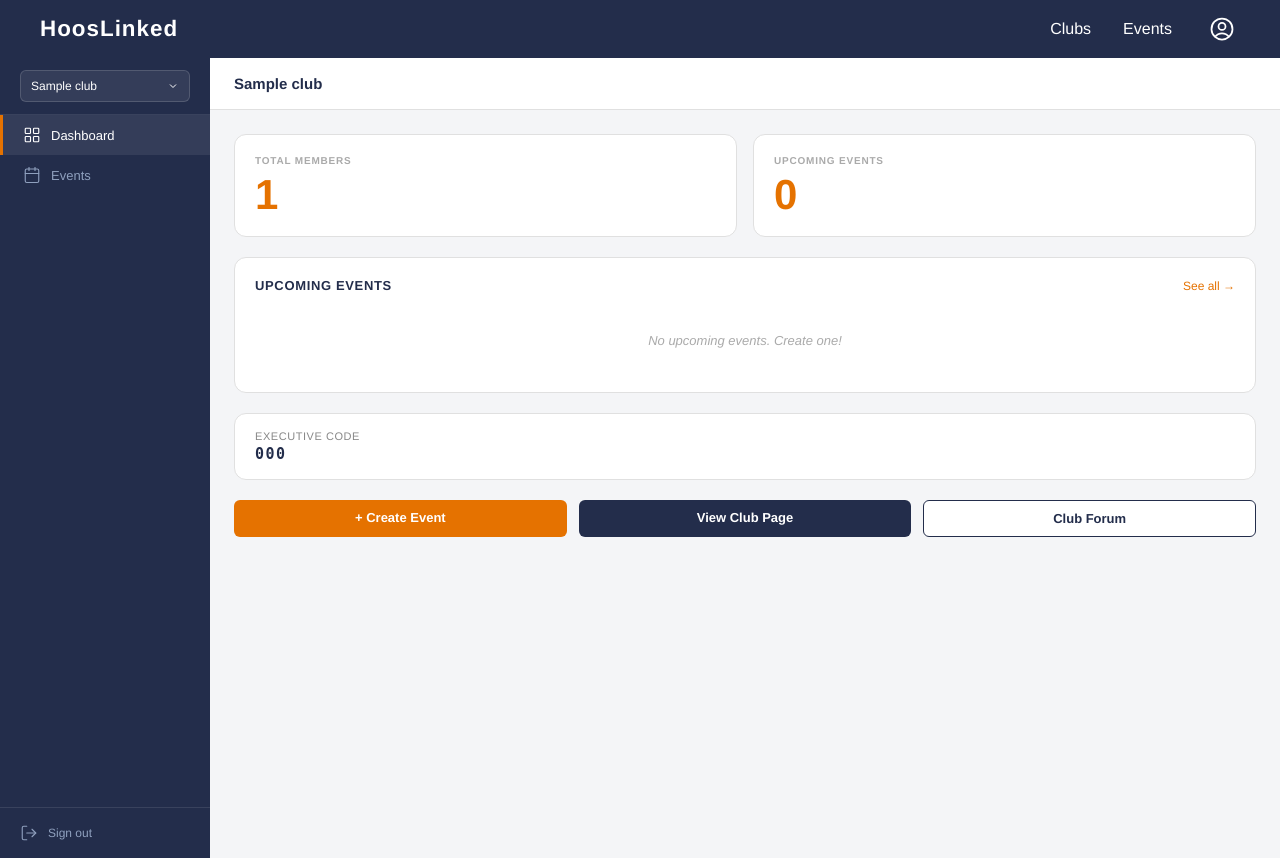
After one commit to aranjothi/uvaclearinghouse, a Django app: a page that uses django/main/templates/main/executive_club_page.html in a window 1280 px wide. The commit adds this page. Run offline with Django 5.2, Linux system fonts and the light colour scheme; a user stored in the database is signed in; tables that the repository leaves empty hold one stand-in row (values such as "Sample post"); parts of the project's set-up code (start-up, migrations or seed data) failed here and were passed over.

Commit message:
Created an executive dashboard page

```diff
--- a/django/clearinghouse/settings.py
+++ b/django/clearinghouse/settings.py
@@ -95,9 +95,9 @@ WSGI_APPLICATION = 'clearinghouse.wsgi.application'
 DATABASES = {
     'default': dj_database_url.config(
         default=os.environ.get('DATABASE_URL'),
-        conn_max_age=600,
     )
 }
+DATABASES['default']['CONN_MAX_AGE'] = 600
 
 
 # Password validation
--- /dev/null
+++ b/django/main/templates/main/executive_club_page.html
@@ -0,0 +1,208 @@
+<!DOCTYPE html>
+<html lang="en">
+<head>
+    <meta charset="UTF-8">
+    <meta name="viewport" content="width=device-width, initial-scale=1.0">
+    <title>{{ club.name }} – Executive Dashboard</title>
+    <style>
+        * { margin: 0; padding: 0; box-sizing: border-box; }
+        body { font-family: Helvetica, Arial, sans-serif; background: #f4f5f7; color: #232D4B; display: flex; min-height: 100vh; flex-direction: column; }
+
+        .shell { display: flex; flex: 1; }
+
+        /* ── Sidebar ── */
+        .sidebar { width: 210px; background: #232D4B; display: flex; flex-direction: column; flex-shrink: 0; min-height: 100vh; }
+        .club-switcher { padding: 0.75rem 1.25rem; border-bottom: 1px solid rgba(255,255,255,0.1); position: relative; }
+        .club-switcher-btn { width: 100%; background: rgba(255,255,255,0.08); border: 1px solid rgba(255,255,255,0.15); border-radius: 6px; padding: 8px 10px; color: #fff; font-size: 12px; font-family: inherit; cursor: pointer; display: flex; align-items: center; justify-content: space-between; gap: 6px; text-align: left; }
+        .club-switcher-btn:hover { background: rgba(255,255,255,0.12); }
+        .club-switcher-btn .club-name { flex: 1; overflow: hidden; text-overflow: ellipsis; white-space: nowrap; }
+        .club-dropdown { display: none; position: absolute; left: 1.25rem; right: 1.25rem; top: calc(100% - 4px); background: #fff; border: 1px solid #e0e0e0; border-radius: 6px; z-index: 100; overflow: hidden; box-shadow: 0 4px 12px rgba(0,0,0,0.1); }
+        .club-dropdown.open { display: block; }
+        .club-dropdown a { display: block; padding: 9px 12px; font-size: 12px; color: #232D4B; text-decoration: none; border-bottom: 1px solid #f0f0f0; }
+        .club-dropdown a:last-child { border-bottom: none; }
+        .club-dropdown a:hover { background: #f4f5f7; }
+        .club-dropdown a.current { color: #E57200; font-weight: bold; }
+        .nav-item { display: flex; align-items: center; gap: 10px; padding: 11px 1.25rem; color: #8fa0be; font-size: 13px; text-decoration: none; border-left: 3px solid transparent; transition: all 0.15s; }
+        .nav-item:hover { color: #fff; background: rgba(255,255,255,0.05); }
+        .nav-item.active { color: #fff; background: rgba(255,255,255,0.08); border-left-color: #E57200; }
+        .sidebar-footer { margin-top: auto; padding: 1rem 1.25rem; border-top: 1px solid rgba(255,255,255,0.1); }
+        .sidebar-footer a { color: #8fa0be; font-size: 12px; text-decoration: none; display: flex; align-items: center; gap: 10px; }
+        .sidebar-footer a:hover { color: #fff; }
+
+        /* ── Main ── */
+        .main { flex: 1; display: flex; flex-direction: column; }
+        .topbar { background: #fff; padding: 0 1.5rem; height: 52px; display: flex; align-items: center; border-bottom: 1px solid #e0e0e0; }
+        .topbar h1 { font-size: 15px; font-weight: bold; color: #232D4B; }
+
+        /* ── Body ── */
+        .body { padding: 1.5rem; display: flex; flex-direction: column; gap: 1.25rem; }
+
+        /* ── Stat cards ── */
+        .stat-row { display: grid; grid-template-columns: repeat(2, 1fr); gap: 1rem; }
+        .stat-card { background: #fff; border-radius: 12px; border: 1px solid #e0e0e0; padding: 1.25rem; }
+        .stat-label { font-size: 10px; font-weight: bold; color: #aaa; text-transform: uppercase; letter-spacing: 0.08em; margin-bottom: 8px; }
+        .stat-value { font-size: 42px; font-weight: bold; color: #E57200; line-height: 1; }
+        .stat-sub { font-size: 12px; color: #888; margin-top: 8px; }
+
+        /* ── Events panel ── */
+        .events-card { background: #fff; border-radius: 12px; border: 1px solid #e0e0e0; padding: 1.25rem; }
+        .events-header { display: flex; justify-content: space-between; align-items: center; margin-bottom: 1rem; }
+        .events-header h2 { font-size: 13px; font-weight: bold; color: #232D4B; text-transform: uppercase; letter-spacing: 0.05em; }
+        .events-header a { font-size: 12px; color: #E57200; text-decoration: none; }
+        .events-header a:hover { text-decoration: underline; }
+        .event-item { padding: 10px 0; border-bottom: 1px solid #f0f0f0; }
+        .event-item:last-child { border-bottom: none; padding-bottom: 0; }
+        .event-date { font-size: 11px; color: #E57200; font-weight: bold; margin-bottom: 3px; }
+        .event-name { font-size: 13px; font-weight: bold; color: #232D4B; }
+        .event-meta { font-size: 11px; color: #888; margin-top: 2px; }
+        .no-events { font-size: 13px; color: #aaa; font-style: italic; text-align: center; padding: 1.5rem 0; }
+
+        /* ── Quick actions ── */
+        .actions-row { display: grid; grid-template-columns: repeat(3, 1fr); gap: 0.75rem; }
+        .btn { display: block; padding: 10px 16px; border-radius: 6px; font-size: 13px; text-decoration: none; font-weight: bold; text-align: center; transition: background 0.15s; }
+        .btn-orange { background: #E57200; color: #fff; }
+        .btn-orange:hover { background: #c96200; }
+        .btn-primary { background: #232D4B; color: #fff; }
+        .btn-primary:hover { background: #1a2236; }
+        .btn-outline { background: #fff; color: #232D4B; border: 1.5px solid #232D4B; }
+        .btn-outline:hover { background: #f4f5f7; }
+
+        /* ── Exec code ── */
+        .exec-code-bar { background: #fff; border-radius: 12px; border: 1px solid #e0e0e0; padding: 1rem 1.25rem; display: flex; align-items: center; justify-content: space-between; }
+        .exec-code-label { font-size: 11px; color: #888; text-transform: uppercase; letter-spacing: 0.05em; margin-bottom: 3px; }
+        .exec-code-value { font-size: 15px; font-weight: bold; color: #232D4B; font-family: monospace; letter-spacing: 0.1em; }
+    </style>
+</head>
+<body>
+
+<nav style="position:relative; background-color:#232D4B; padding:0 40px; display:flex; align-items:center; justify-content:space-between;">
+    <a href="{% url 'home' %}" style="color:#fff; font-size:1.4rem; font-weight:bold; letter-spacing:1px; text-decoration:none;">HoosLinked</a>
+    <ul style="list-style:none; display:flex; gap:32px; align-items:center; margin:0; padding:0;">
+        <li><a href="{% url 'get_involved' %}" style="color:#fff; text-decoration:none; font-size:1rem; padding:20px 0; display:block;">Clubs</a></li>
+        <li><a href="{% url 'events' %}" style="color:#fff; text-decoration:none; font-size:1rem; padding:20px 0; display:block;">Events</a></li>
+        <li style="position:relative;" id="navIcon">
+            <button onclick="document.getElementById('execDropdown').style.display = document.getElementById('execDropdown').style.display === 'none' ? 'block' : 'none'" style="background:none; border:none; cursor:pointer; color:#fff; padding:4px; display:flex; align-items:center;">
+                <svg xmlns="http://www.w3.org/2000/svg" fill="none" viewBox="0 0 24 24" stroke-width="1.5" stroke="currentColor" style="width:28px;height:28px;">
+                    <path stroke-linecap="round" stroke-linejoin="round" d="M17.982 18.725A7.488 7.488 0 0 0 12 15.75a7.488 7.488 0 0 0-5.982 2.975m11.963 0a9 9 0 1 0-11.963 0m11.963 0A8.966 8.966 0 0 1 12 21a8.966 8.966 0 0 1-5.982-2.275M15 9.75a3 3 0 1 1-6 0 3 3 0 0 1 6 0Z" />
+                </svg>
+            </button>
+            <div id="execDropdown" style="display:none; position:absolute; right:0; top:calc(100% + 8px); background:#fff; border:1.5px solid #232D4B; border-radius:6px; min-width:130px; z-index:100; overflow:hidden;">
+                {% if user.is_authenticated %}
+                <a href="{% url 'profile' %}" style="display:block; padding:10px 16px; font-size:0.95rem; color:#232D4B; text-decoration:none;">Profile</a>
+                <a href="{% url 'logout' %}" style="display:block; padding:10px 16px; font-size:0.95rem; color:#232D4B; text-decoration:none;">Logout</a>
+                {% else %}
+                <a href="{% url 'login' %}" style="display:block; padding:10px 16px; font-size:0.95rem; color:#232D4B; text-decoration:none;">Login</a>
+                {% endif %}
+            </div>
+        </li>
+    </ul>
+</nav>
+
+<div class="shell">
+    <aside class="sidebar">
+        <div class="club-switcher">
+            <button class="club-switcher-btn" onclick="document.getElementById('clubDropdown').classList.toggle('open')">
+                <span class="club-name">{{ club.name }}</span>
+                <svg width="12" height="12" viewBox="0 0 24 24" fill="none" stroke="currentColor" stroke-width="2"><polyline points="6 9 12 15 18 9"/></svg>
+            </button>
+            <div class="club-dropdown" id="clubDropdown">
+                {% for c in all_exec_clubs %}
+                <a href="{% url 'executive_club_page' c.slug %}" class="{% if c.slug == club.slug %}current{% endif %}">
+                    {{ c.name }}
+                </a>
+                {% endfor %}
+            </div>
+        </div>
+
+        <a class="nav-item active" href="{% url 'executive_club_page' club.slug %}">
+            <svg width="18" height="18" viewBox="0 0 24 24" fill="none" stroke="currentColor" stroke-width="1.5" stroke-linecap="round" stroke-linejoin="round"><rect x="3" y="3" width="7" height="7" rx="1"/><rect x="14" y="3" width="7" height="7" rx="1"/><rect x="3" y="14" width="7" height="7" rx="1"/><rect x="14" y="14" width="7" height="7" rx="1"/></svg>
+            Dashboard
+        </a>
+        <a class="nav-item" href="{% url 'executive_club_events' club.slug %}">
+            <svg width="18" height="18" viewBox="0 0 24 24" fill="none" stroke="currentColor" stroke-width="1.5" stroke-linecap="round" stroke-linejoin="round"><rect x="3" y="4" width="18" height="18" rx="2"/><line x1="16" y1="2" x2="16" y2="6"/><line x1="8" y1="2" x2="8" y2="6"/><line x1="3" y1="10" x2="21" y2="10"/></svg>
+            Events
+        </a>
+
+        <div class="sidebar-footer">
+            <a href="{% url 'logout' %}">
+                <svg width="18" height="18" viewBox="0 0 24 24" fill="none" stroke="currentColor" stroke-width="1.5" stroke-linecap="round" stroke-linejoin="round"><path d="M9 21H5a2 2 0 0 1-2-2V5a2 2 0 0 1 2-2h4"/><polyline points="16 17 21 12 16 7"/><line x1="21" y1="12" x2="9" y2="12"/></svg>
+                Sign out
+            </a>
+        </div>
+    </aside>
+
+    <div class="main">
+        <div class="topbar">
+            <h1>{{ club.name }}</h1>
+        </div>
+
+        <div class="body">
+
+            <!-- Stat cards -->
+            <div class="stat-row">
+                <div class="stat-card">
+                    <div class="stat-label">Total Members</div>
+                    <div class="stat-value">{{ total_members }}</div>
+                </div>
+                <div class="stat-card">
+                    <div class="stat-label">Upcoming Events</div>
+                    <div class="stat-value">{{ upcoming_events|length }}</div>
+                    {% if upcoming_events %}
+                    <div class="stat-sub">Next: {{ upcoming_events.0.date|date:"M d" }}</div>
+                    {% endif %}
+                </div>
+            </div>
+
+            <!-- Upcoming events -->
+            <div class="events-card">
+                <div class="events-header">
+                    <h2>Upcoming Events</h2>
+                    <a href="{% url 'executive_club_events' club.slug %}">See all →</a>
+                </div>
+                {% if upcoming_events %}
+                    {% for event in upcoming_events %}
+                    <div class="event-item">
+                        <div class="event-date">{{ event.date|date:"M d, Y" }}</div>
+                        <div class="event-name">{{ event.title }}</div>
+                        <div class="event-meta">{{ event.location }} · {{ event.time|time:"g:i A" }}</div>
+                    </div>
+                    {% endfor %}
+                {% else %}
+                    <p class="no-events">No upcoming events. Create one!</p>
+                {% endif %}
+            </div>
+
+            <!-- Exec code -->
+            <div class="exec-code-bar">
+                <div>
+                    <div class="exec-code-label">Executive Code</div>
+                    <div class="exec-code-value">{{ club.executive_code }}</div>
+                </div>
+            </div>
+
+            <!-- Quick actions -->
+            <div class="actions-row">
+                <a href="{% url 'create_event' club.slug %}" class="btn btn-orange">+ Create Event</a>
+                <a href="{% url 'club_detail' club.slug %}" class="btn btn-primary">View Club Page</a>
+                <a href="{% url 'forum_list' club.slug %}" class="btn btn-outline">Club Forum</a>
+            </div>
+
+        </div>
+    </div>
+</div>
+
+<script>
+    document.addEventListener('click', function(e) {
+        const navIcon = document.getElementById('navIcon');
+        const dropdown = document.getElementById('execDropdown');
+        if (!navIcon.contains(e.target)) dropdown.style.display = 'none';
+
+        const switcher = document.querySelector('.club-switcher');
+        const clubDropdown = document.getElementById('clubDropdown');
+        if (switcher && !switcher.contains(e.target)) clubDropdown.classList.remove('open');
+    });
+</script>
+
+{% include 'main/chat_widget.html' %}
+</body>
+</html>
--- a/django/main/urls.py
+++ b/django/main/urls.py
@@ -17,7 +17,6 @@ urlpatterns = [
     path('clubs/<slug:slug>/create-event/', views.create_event, name='create_event'),
     path('clubs/<slug:slug>/upload-image/', views.upload_club_image, name='upload_club_image'),
     path('events/<int:event_id>/rsvp/', views.rsvp_event, name='rsvp_event'),
-    path('executives/', views.executive_page, name='executive_page'),
     path('my-clubs/', views.my_clubs_page, name='my_clubs'),
 
     path('clubs/<slug:slug>/forum/', views.forum_list, name='forum_list'),
@@ -39,4 +38,9 @@ urlpatterns = [
     path('widget/inbox/', views.widget_inbox, name='widget_inbox'),
     path('widget/conversation/<str:username>/', views.widget_conversation, name='widget_conversation'),
     path('widget/send/', views.widget_send, name='widget_send'),
+
+    #Exec page stuff
+    path('executives/', views.executive_page, name='executive_page'),
+    path('executives/<slug:slug>/', views.executive_club_page, name='executive_club_page'),
+    path('executives/<slug:slug>/events/', views.executive_club_events, name='executive_club_events'),
 ]
--- a/django/main/views.py
+++ b/django/main/views.py
@@ -453,3 +453,69 @@ def widget_send(request):
         DirectMessage.objects.create(sender=request.user, recipient=other_user, content=content)
         return JsonResponse({'ok': True})
     return JsonResponse({'error': 'POST only'}, status=405)
+
+# ──────────────────────────────────────────────
+# EXEC VIEWS
+# ──────────────────────────────────────────────
+
+# This is for the executive page
+@login_required
+def executive_page(request):
+    executive_memberships = request.user.memberships.filter(
+        role=Membership.EXECUTIVE
+    ).select_related('club')
+
+    if not executive_memberships.exists():
+        return render(request, 'main/executive_page.html', {
+            'executive_memberships': executive_memberships,
+            'dashboard_data': []
+        })
+
+    if executive_memberships.count() == 1:
+        return redirect('executive_club_page', slug=executive_memberships.first().club.slug)
+
+    return render(request, 'main/executive_page.html', {
+        'executive_memberships': executive_memberships,
+    })
+
+@login_required
+def executive_club_page(request, slug):
+    club = get_object_or_404(Club, slug=slug)
+    is_exec = Membership.objects.filter(
+        user=request.user, club=club, role=Membership.EXECUTIVE
+    ).exists()
+    if not is_exec:
+        return redirect('executive_page')
+
+    all_exec_clubs = Club.objects.filter(
+        memberships__user=request.user,
+        memberships__role=Membership.EXECUTIVE
+    )
+    upcoming_events = club.events.filter( # show the upcoming events
+        date__gte=__import__('datetime').date.today()
+    ).order_by('date', 'time')[:3]
+    total_members = club.memberships.count()
+    total_events = club.events.count()
+
+    return render(request, 'main/executive_club_page.html', {
+        'club': club,
+        'all_exec_clubs': all_exec_clubs,
+        'upcoming_events': upcoming_events,
+        'total_members': total_members,
+        'total_events': total_events,
+    })
+
+#Club events for the exec
+@login_required
+def executive_club_events(request, slug):
+    club = get_object_or_404(Club, slug=slug)
+    is_exec = Membership.objects.filter(
+        user=request.user, club=club, role=Membership.EXECUTIVE
+    ).exists()
+    if not is_exec:
+        return redirect('executive_page')
+    events = club.events.order_by('date', 'time')
+    return render(request, 'main/executive_club_events.html', {
+        'club': club,
+        'events': events,
+    })
```
Also changed, not shown: django/main/templates/main/executive_club_events.html (added, +179 -0 lines), django/main/templates/main/executive_page.html (+82 -22 lines).
